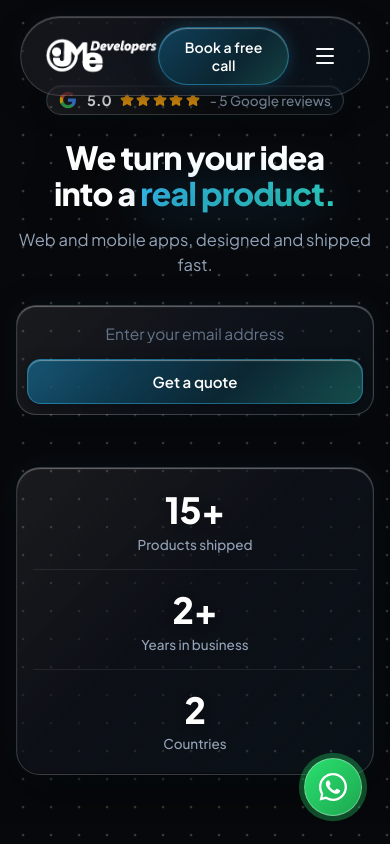
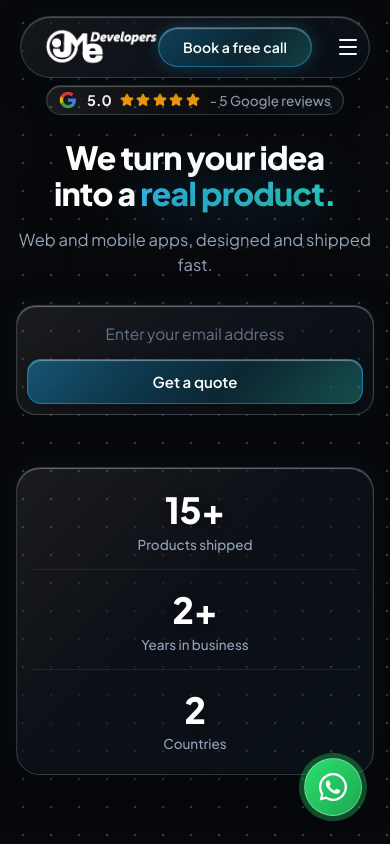
Before and after one commit to tahirazeem145/project-X, a React (Vite) app: page / in a window 390 px wide. Shown: the top 844 px of the page. Built offline with nearby package versions, Linux system fonts and the light colour scheme.

Commit message:
feat: add responsive navbar component with scroll-aware styling and liquid glass aesthetics

```diff
--- a/src/App.css
+++ b/src/App.css
@@ -126,7 +126,13 @@
     inset 0 1px 1px 0 rgba(255, 255, 255, 0.25),
     0 10px 30px -5px rgba(0, 0, 0, 0.5),
     0 0 25px rgba(56, 189, 248, 0.06);
-  transition: all 0.3s ease;
+  transition:
+    max-width 0.5s cubic-bezier(0.22, 1, 0.36, 1),
+    padding 0.5s cubic-bezier(0.22, 1, 0.36, 1),
+    background 0.5s ease,
+    border-color 0.5s ease,
+    box-shadow 0.5s ease;
+  will-change: max-width, padding, box-shadow;
 }
 
 .navbar-container:hover {
@@ -173,14 +179,15 @@
 .navbar-brand {
   display: flex;
   align-items: center;
-  transition: transform 0.35s cubic-bezier(0.16, 1, 0.3, 1);
+  transition: transform 0.5s cubic-bezier(0.22, 1, 0.36, 1);
+  will-change: transform;
 }
 
 .desktop-nav {
   display: flex;
   align-items: center;
   gap: 32px;
-  transition: gap 0.35s cubic-bezier(0.16, 1, 0.3, 1);
+  transition: gap 0.5s cubic-bezier(0.22, 1, 0.36, 1);
 }
 
 .nav-link-btn {
@@ -190,7 +197,12 @@
   color: #94a3b8;
   padding: 6px 4px;
   position: relative;
-  transition: color 0.2s ease, transform 0.2s ease;
+  transition:
+    font-size 0.5s cubic-bezier(0.22, 1, 0.36, 1),
+    padding 0.5s cubic-bezier(0.22, 1, 0.36, 1),
+    color 0.2s ease,
+    transform 0.2s ease;
+  white-space: nowrap;
 }
 
 .nav-link-btn:hover {
@@ -226,8 +238,16 @@
     inset 0 1px 1px 0 rgba(255, 255, 255, 0.4),
     0 4px 20px rgba(12, 40, 52, 0.5),
     0 0 15px rgba(56, 189, 248, 0.2);
-  transition: all 0.25s cubic-bezier(0.16, 1, 0.3, 1);
+  transition:
+    padding 0.5s cubic-bezier(0.22, 1, 0.36, 1),
+    font-size 0.5s cubic-bezier(0.22, 1, 0.36, 1),
+    background 0.25s ease,
+    border-color 0.25s ease,
+    transform 0.25s ease,
+    box-shadow 0.25s ease;
   letter-spacing: 0.1px;
+  white-space: nowrap;
+  will-change: padding, font-size, transform;
 }
 
 .book-call-btn:hover {
--- a/src/components/Navbar.jsx
+++ b/src/components/Navbar.jsx
@@ -7,12 +7,14 @@ export default function Navbar({ onOpenBookCall, onOpenVerifyCert, onOpenInfoTab
   const [isScrolled, setIsScrolled] = useState(false);
 
   useEffect(() => {
+    let ticking = false;
     const handleScroll = () => {
-      // Shrink navbar when scrolling past hero threshold (50px)
-      if (window.scrollY > 50) {
-        setIsScrolled(true);
-      } else {
-        setIsScrolled(false);
+      if (!ticking) {
+        window.requestAnimationFrame(() => {
+          setIsScrolled(window.scrollY > 40);
+          ticking = false;
+        });
+        ticking = true;
       }
     };
 
```
